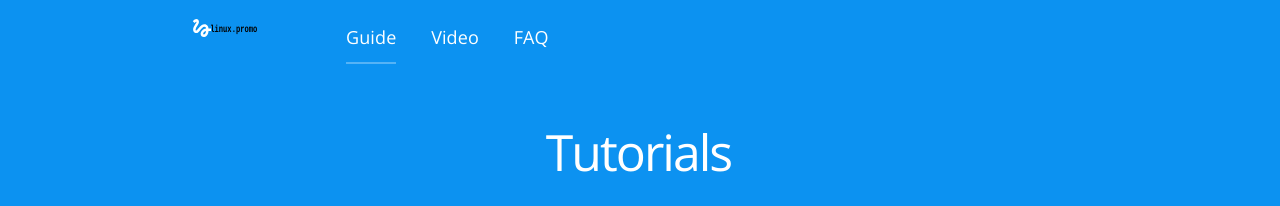
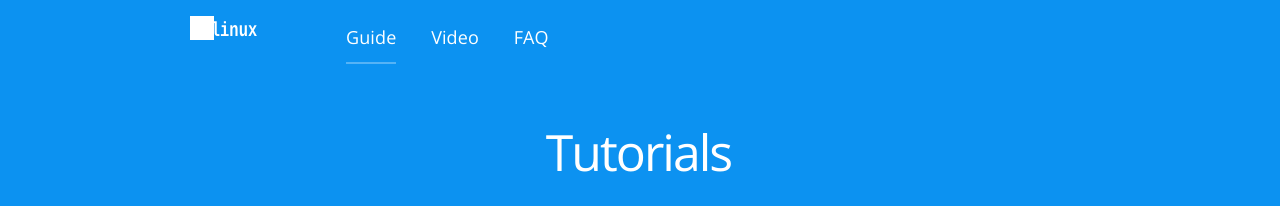
Before and after one commit to nuke86/linuxpromo.github.io, a Jekyll site: the page built from index.html, in a window 1280 px wide. Shown: the top 206 px of the page. Built offline with Jekyll 4.4.1, drawn with Linux system fonts in a browser that asks for light colours; nearby versions of some CDN libraries.

Commit message:
Base theme

```diff
--- a/_includes/logo.html
+++ b/_includes/logo.html
@@ -2,7 +2,7 @@
  <g>
   <title>Layer 1</title>
   <path id="svg_1" d="m4.59,6.89c0.7,-0.71 1.4,-1.35 1.71,-1.22c0.5,0.2 0,1.03 -0.3,1.52c-0.25,0.42 -2.86,3.89 -2.86,6.31c0,1.28 0.48,2.34 1.34,2.98c0.75,0.56 1.74,0.729 2.64,0.459c1.07,-0.31 1.95,-1.399 3.06,-2.77c1.21,-1.49 2.83,-3.44 4.08,-3.44c1.631,0 1.65,1.01 1.76,1.79c-3.779,0.641 -5.379,3.67 -5.379,5.371c0,1.699 1.44,3.09 3.209,3.09c1.631,0 4.291,-1.33 4.69,-6.101l2.46,0l0,-2.5l-2.471,0c-0.149,-1.65 -1.09,-4.2 -4.029,-4.2c-2.25,0 -4.18,1.91 -4.94,2.84c-0.58,0.73 -2.06,2.48 -2.29,2.72c-0.25,0.3 -0.68,0.84 -1.11,0.84c-0.45,0 -0.72,-0.83 -0.36,-1.92c0.35,-1.09 1.4,-2.86 1.85,-3.52c0.78,-1.139 1.3,-1.919 1.3,-3.279c0,-2.17 -1.64,-2.86 -2.51,-2.86c-1.32,0 -2.47,1 -2.72,1.25c-0.36,0.36 -0.66,0.66 -0.88,0.93l1.75,1.71zm9.29,11.66c-0.31,0 -0.739,-0.26 -0.739,-0.72c0,-0.6 0.729,-2.2 2.869,-2.76c-0.3,2.69 -1.43,3.48 -2.13,3.48z"/>
-  <path id="svg_2" d="m0,0l24,0l0,24l-24,0l0,-24z" fill="none"/>
-  <text font-weight="bold" transform="matrix(0.29609240984053287,0,0,0.42181383939015404,-21.95842155728131,-6.246245783748665) " xml:space="preserve" text-anchor="middle" font-family="Monospace" font-size="24" id="svg_8" y="53.75349" x="222.08377" stroke-linecap="null" stroke-linejoin="null" stroke-dasharray="null" stroke-width="0" fill="#000000">linux.promo</text>
+  <path id="svg_2" d="m0,0l24,0l0,24l-24,0l0,-24z" fill="#ffffff"/>
+  <text font-weight="bold" transform="matrix(0.6420194900375491,0,0,0.8482020156006393,-98.58373529410278,-25.84058945969111) " xml:space="preserve" text-anchor="middle" font-family="Monospace" font-size="24" id="svg_8" y="53.75349" x="222.08377" stroke-linecap="null" stroke-linejoin="null" stroke-dasharray="null" stroke-width="0" fill="#ffffff">linux</text>
  </g>
 </svg>
```
